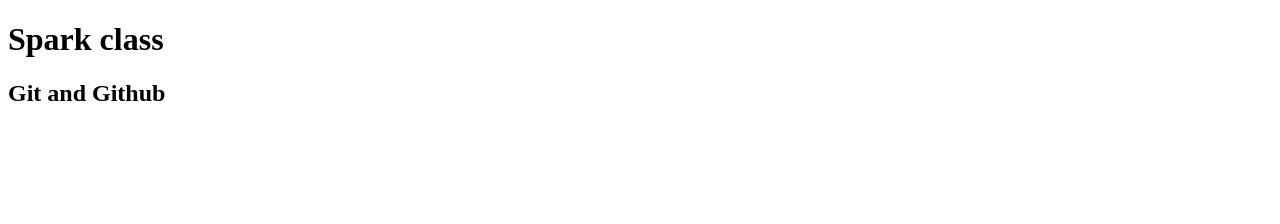
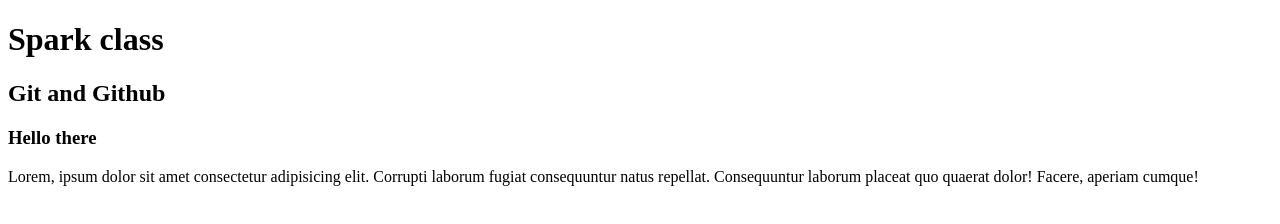
Before and after one commit to ashsarin56/git_practice, a plain HTML site: page github/index.html in a window 1280 px wide. Drawn offline with Linux system fonts and the light colour scheme.

Commit message:
sec commit

```diff
--- a/github/index.html
+++ b/github/index.html
@@ -10,6 +10,7 @@
     <h2>
         Git and Github
     </h2>
-
+    <h3>Hello there</h3>
+    <p>Lorem, ipsum dolor sit amet consectetur adipisicing elit. Corrupti laborum fugiat consequuntur natus repellat. Consequuntur laborum placeat quo quaerat dolor! Facere, aperiam cumque!</p>
 </body>
 </html>
```
